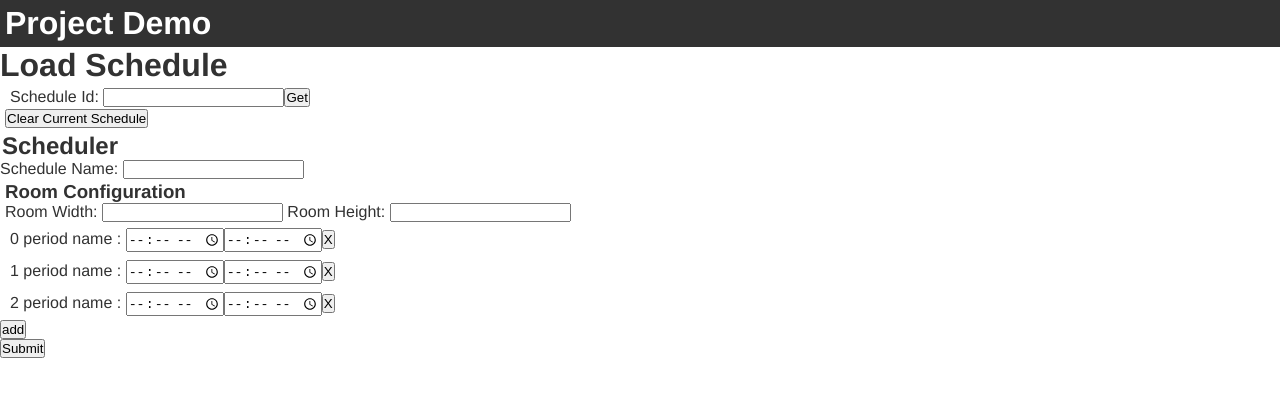
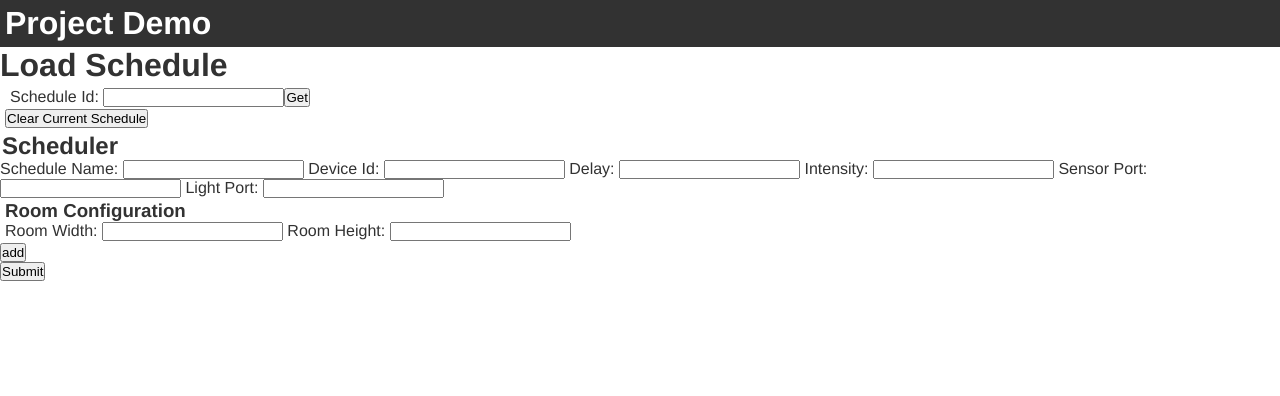
Before and after one commit to GabeFiorot/degreeProject, an Angular app: page / in a window 1280 px wide. Shown: the top 396 px of the page. Built offline with nearby package versions, Linux system fonts and the light colour scheme.

Commit message:
regression complete

```diff
--- a/src/app/Schedule.ts
+++ b/src/app/Schedule.ts
@@ -3,19 +3,29 @@ import {Room} from "./Room";
 import {SchedulePeriod} from "./SchedulePeriod";
 export class Schedule{
 
-    scheduleId?:number
+    scheduleId?:number;
+    deviceId:number;
     name: String;
     periods: SchedulePeriod[];
     room: Room;
+    delay:number;
+    intensity:number;
+    sensorPort:number;
+    lightPort:number;
 
     constructor(json: Schedule)
     {
             if(json != null)
             {
                 var obj = json;
+                this.deviceId = obj.deviceId;
                 this.name = obj.name;
                 this.room = obj.room;
                 this.periods = obj.periods;
+                this.delay = obj.delay;
+                this.intensity = obj.intensity;
+                this.sensorPort = obj.sensorPort;
+                this.lightPort = obj.lightPort;
             }
     }
 
--- a/src/app/SchedulePeriod.ts
+++ b/src/app/SchedulePeriod.ts
@@ -5,7 +5,7 @@ export class SchedulePeriod{
     id?: number;
     startTime: Time;
     endTime: Time;
-    intensity?: number;
+    duration: number;
 
 
 }
--- a/src/app/schedule-builder/schedule-builder.component.html
+++ b/src/app/schedule-builder/schedule-builder.component.html
@@ -71,6 +71,27 @@
       Schedule Name:
       <input type="text" formControlName="scheduleName"  required>
     </label>
+    <label>
+      Device Id:
+      <input type="number" formControlName="deviceId" >
+    </label>
+    <label>
+     Delay:
+      <input type="number" formControlName="delay" >
+    </label>
+    <label>
+      Intensity:
+       <input type="number" formControlName="intensity" >
+     </label>
+
+     <label>
+      Sensor Port:
+       <input type="number" formControlName="sensorPort" >
+     </label>
+     <label>
+      Light Port:
+       <input type="number" formControlName="lightPort" >
+     </label>
 
     <div formGroupName="room">
       <h3>Room Configuration</h3>
@@ -91,6 +112,7 @@
           period name :
           <input formControlName="startTime" type="time" >
           <input formControlName="endTime"  type="time" >
+          <input formControlName="duration"  type="number" >
           <button type="button" (click)="deletePeriod(i)">X</button>
         </div>
     </div>
--- a/src/app/schedule-builder/schedule-builder.component.ts
+++ b/src/app/schedule-builder/schedule-builder.component.ts
@@ -32,14 +32,21 @@ export class ScheduleBuilderComponent implements OnInit
   ngOnInit()
   {
     this.sched = new Schedule(null);
+    this.sched.periods = [];
+    /*
     this.sched.name = "Test Schedule";
     this.sched.room = {roomWidth: 4, roomHeight: 5};
     this.sched.periods = [{id:1, startTime:{hours:11, minutes:44}, endTime:{hours:12, minutes:33}},
     {id:2, startTime:{hours:13, minutes:44}, endTime:{hours:15, minutes:6}},
     {id:3, startTime:{hours:5, minutes:24}, endTime:{hours:6, minutes:22}}]
-
+*/
     this.scheduleForm = this.fb.group({
       scheduleName: ['', Validators.required],
+      deviceId: [''],
+      delay: [''],
+      intensity: [''],
+      sensorPort: [''],
+      lightPort: [''],
       room: this.fb.group({
         roomWidth: [''],
         roomHeight: ['']
@@ -67,7 +74,8 @@ export class ScheduleBuilderComponent implements OnInit
     const fa = (this.scheduleForm.get('periods')as FormArray);
     fa.push(this.fb.group({
       startTime: ['', Validators.required],
-      endTime: ['', Validators.required]
+      endTime: ['', Validators.required],
+      duration: ['', Validators.required]
     }));
 
   }
@@ -76,9 +84,10 @@ export class ScheduleBuilderComponent implements OnInit
     const fa = (this.scheduleForm.get('periods')as FormArray);
     fa.push(this.fb.group({
       startTime: ['', Validators.required],
-      endTime: ['', Validators.required]
+      endTime: ['', Validators.required],
+      duration: ['', Validators.required]
     }));
-    this.sched.periods.push({startTime:{hours:0, minutes:0}, endTime:{hours:0, minutes:0}, intensity:1});
+    this.sched.periods.push({startTime:{hours:0, minutes:0}, endTime:{hours:0, minutes:0}, duration:15});
   }
   deletePeriod(i:number){
     const fa = (this.scheduleForm.get('periods')as FormArray);
@@ -113,9 +122,29 @@ export class ScheduleBuilderComponent implements OnInit
 
   populateForm(){
 
+    /*
+    this.scheduleForm = this.fb.group({
+      scheduleName: ['', Validators.required],
+      deviceId: [''],
+      delay: [''],
+      intensity: [''],
+      sensorPort: [''],
+      lightPort: [''],
+      room: this.fb.group({
+        roomWidth: [''],
+        roomHeight: ['']
+      }),
+      periods: this.fb.array([])
+    });
+    */
     this.scheduleForm.patchValue(
       {
         scheduleName: this.sched.name,
+        deviceId: this.sched.deviceId,
+        delay: this.sched.delay,
+        intensity: this.sched.intensity,
+        sensorPort: this.sched.sensorPort,
+        lightPort: this.sched.lightPort,
         room: {
           roomWidth: this.sched.room.roomWidth,
           roomHeight: this.sched.room.roomHeight,
@@ -127,6 +156,7 @@ export class ScheduleBuilderComponent implements OnInit
     {
       (<FormArray>this.scheduleForm.get('periods')).at(index).get('startTime').patchValue(this.makeTime(this.sched.periods[index].startTime));
       (<FormArray>this.scheduleForm.get('periods')).at(index).get('endTime').patchValue(this.makeTime(this.sched.periods[index].endTime));
+      (<FormArray>this.scheduleForm.get('periods')).at(index).get('duration').patchValue(this.sched.periods[index].duration);
       index ++;
     }
   }
@@ -137,13 +167,22 @@ export class ScheduleBuilderComponent implements OnInit
     newSchedule = new Schedule(null);
 
     newSchedule.name = this.scheduleForm.value.scheduleName;
+    newSchedule.deviceId = this.scheduleForm.value.deviceId;
+    newSchedule.delay = this.scheduleForm.value.delay;
+    newSchedule.intensity = this.scheduleForm.value.intensity;
+    newSchedule.sensorPort = this.scheduleForm.value.sensorPort;
+    newSchedule.lightPort = this.scheduleForm.value.lightPort;
     newSchedule.periods = [];
 
     for (let period of this.scheduleForm.value.periods)
     {
       var start = period.startTime.toString().split(":",2);
       var end = period.endTime.toString().split(":",2);
-      newSchedule.periods.push({startTime:{hours:parseInt(start[0]), minutes:parseInt(start[1])}, endTime:{hours:parseInt(end[0]), minutes:parseInt(end[1])}, intensity:1});
+      var dur = period.duration;
+      newSchedule.periods.push({startTime:{hours:parseInt(start[0]), minutes:parseInt(start[1])},
+                                endTime:{hours:parseInt(end[0]), minutes:parseInt(end[1])},
+                                duration: dur}
+                                );
     }
     newSchedule.room = this.scheduleForm.value.room;
 
```
